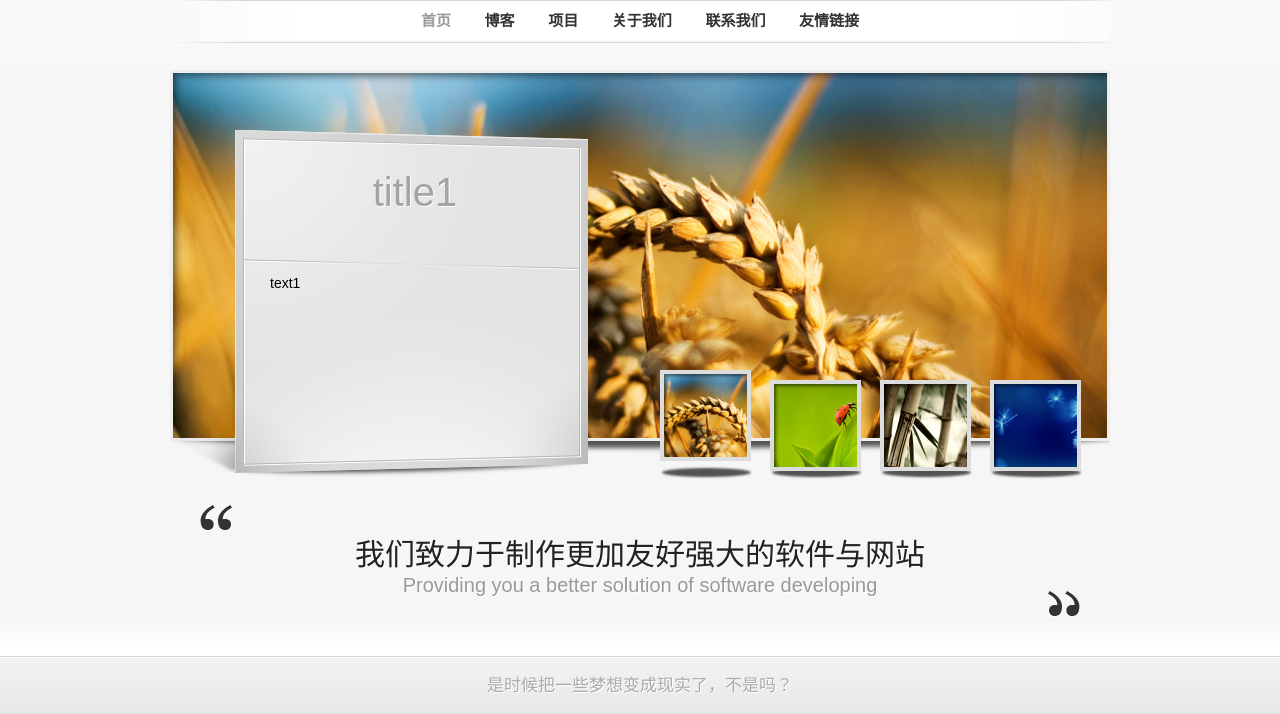
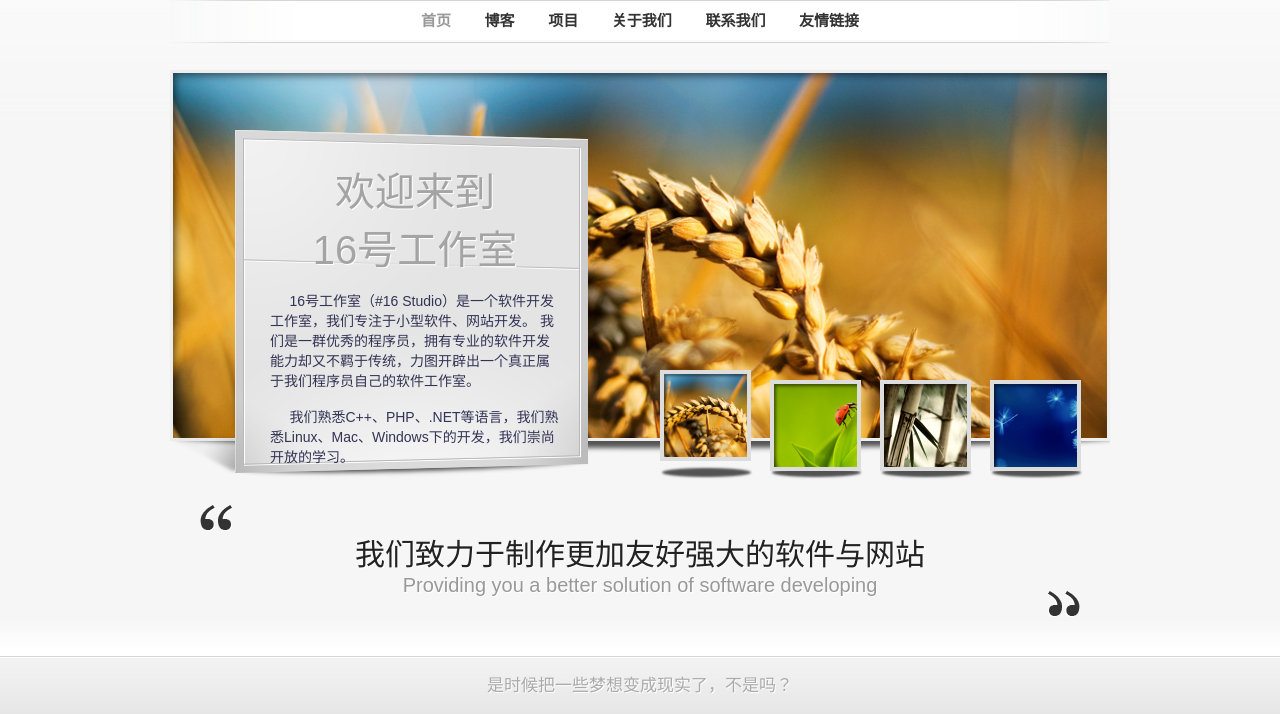
Before and after one commit to davidaq/num16studio, a PHP site: page / in a window 1280 px wide. Shown: the part 133-847 px from the top of the page. Run offline with PHP 8.4, Linux system fonts and the light colour scheme.

Commit message:
first time upload

```diff
--- a/index.php
+++ b/index.php
@@ -7,26 +7,48 @@ function _display(){
 		array(
 			'thumb'=>'images/slideshow/slide-1-thumb.png',
 			'image'=>'images/slideshow/slide-1.png',
-			'title'=>'title1',
-			'text'=>'text1'
+			'title'=>'欢迎来到<br/>16号工作室',
+			'text'=><<<MSG
+&nbsp;&nbsp;&nbsp;&nbsp;
+16号工作室（#16 Studio）是一个软件开发工作室，我们专注于小型软件、网站开发。
+我们是一群优秀的程序员，拥有专业的软件开发能力却又不羁于传统，力图开辟出一个真正属于我们程序员自己的软件工作室。
+<br/><br/>&nbsp;&nbsp;&nbsp;&nbsp;
+我们熟悉C++、PHP、.NET等语言，我们熟悉Linux、Mac、Windows下的开发，我们崇尚开放的学习。
+MSG
 		),
 		array(
 			'thumb'=>'images/slideshow/slide-2-thumb.png',
 			'image'=>'images/slideshow/slide-2.png',
-			'title'=>'title2',
-			'text'=>'text2'
+			'title'=>'16号工作室<br/>的风格',
+			'text'=><<<MSG
+&nbsp;&nbsp;&nbsp;&nbsp;
+16号工作室的成员们都是优秀的程序员，也是优秀的软件工程师。我们晚睡晚起，可以将咖啡势能转换为代码动能。
+<br/><br/>&nbsp;&nbsp;&nbsp;&nbsp;
+我们欣赏高效简约的风格，拒绝无意义的华丽。我们崇尚创意的时间，拒绝无脑的复制粘贴。我们拥护开源，但我们也拥护知识产权的严格保护！
+MSG
 		),
 		array(
 			'thumb'=>'images/slideshow/slide-3-thumb.png',
 			'image'=>'images/slideshow/slide-3.png',
-			'title'=>'title3',
-			'text'=>'text3'
+			'title'=>'16号工作室<br/>的源起',
+			'text'=><<<MSG
+&nbsp;&nbsp;&nbsp;&nbsp;
+北京交通大学16号学生公寓楼，曾经是、如今仍是、将来依然暂时是本工作室的创始者们安枕之地……
+<br/><br/>&nbsp;&nbsp;&nbsp;&nbsp;
+不要误会，身为大学本科生并不制约我们的能力，因为我们都有强大的自学意识，算法、编程、设计、管理只要用得上就会涉及。
+MSG
 		),
 		array(
 			'thumb'=>'images/slideshow/slide-4-thumb.png',
 			'image'=>'images/slideshow/slide-4.png',
-			'title'=>'title4',
-			'text'=>'text4'
+			'title'=>'16号工作室<br/>的目标',
+			'text'=><<<MSG
+&nbsp;&nbsp;&nbsp;&nbsp;
+只要是程序员，就会向往Google那样的程序员圣地……我们也向往，但隔着海洋，困难重重。
+既然要面对重重困难，我们干脆就想自己为自己营造一个我们自己的圣地……
+<br/><br/>&nbsp;&nbsp;&nbsp;&nbsp;
+这个工作室是实现我们理想的地方，不论成败如何，这将是我们勇气的见证！
+MSG
 		)
 	);
 ?>
--- a/style.css
+++ b/style.css
@@ -91,19 +91,20 @@ a{
 	height:280px;
 	position:absolute;
 	left:100px;
-	top:40px;
+	top:30px;
 }
 .slideShow .board .item .title{
 	font-size:40px;
 	font-weight:lighter;
 	color:#A4A4A4;
-	height:75px;
+	height:80px;
 	text-shadow:1px 1px 0 #FFF;
 	text-align:center;
 }
 .slideShow .board .item .text{
-	padding-top:30px;
+	padding-top:50px;
 	font-size:14px;
+	color:#335;
 }
 .slideShow .thumb{
 	position:absolute;
@@ -182,3 +183,16 @@ a{
 .footer a{
 	color:#99E;
 }
+.shelf{
+	padding:5px;
+}
+.shelf .item{
+	margin:5px;
+	padding:5px;
+}
+.shelf .item .info{
+	color:#555;
+}
+.shelf .item pre{
+
+}
--- a/style.js
+++ b/style.js
@@ -16,14 +16,14 @@ $(function(){
 			currSlide=(currSlide+1)%slideCount;
 			sliderShow(currSlide);
 		}
-		var playTick=setInterval(play,4000);
+		var playTick=setInterval(play,7000);
 		$('.slideShow .thumb .item .frame').click(function(){
 			clearInterval(playTick);
-			playTick=setInterval(play,4000);
+			playTick=setInterval(play,7000);
 			var clicked=$(this).find('img').attr('class');
 			if(clicked!=currSlide){
 				sliderHide(currSlide);
-				currSlide=clicked;
+				currSlide=clicked*1;
 				sliderShow(currSlide);
 			}
 		});
```
Also changed, not shown: projects.php (+12 -7 lines).
